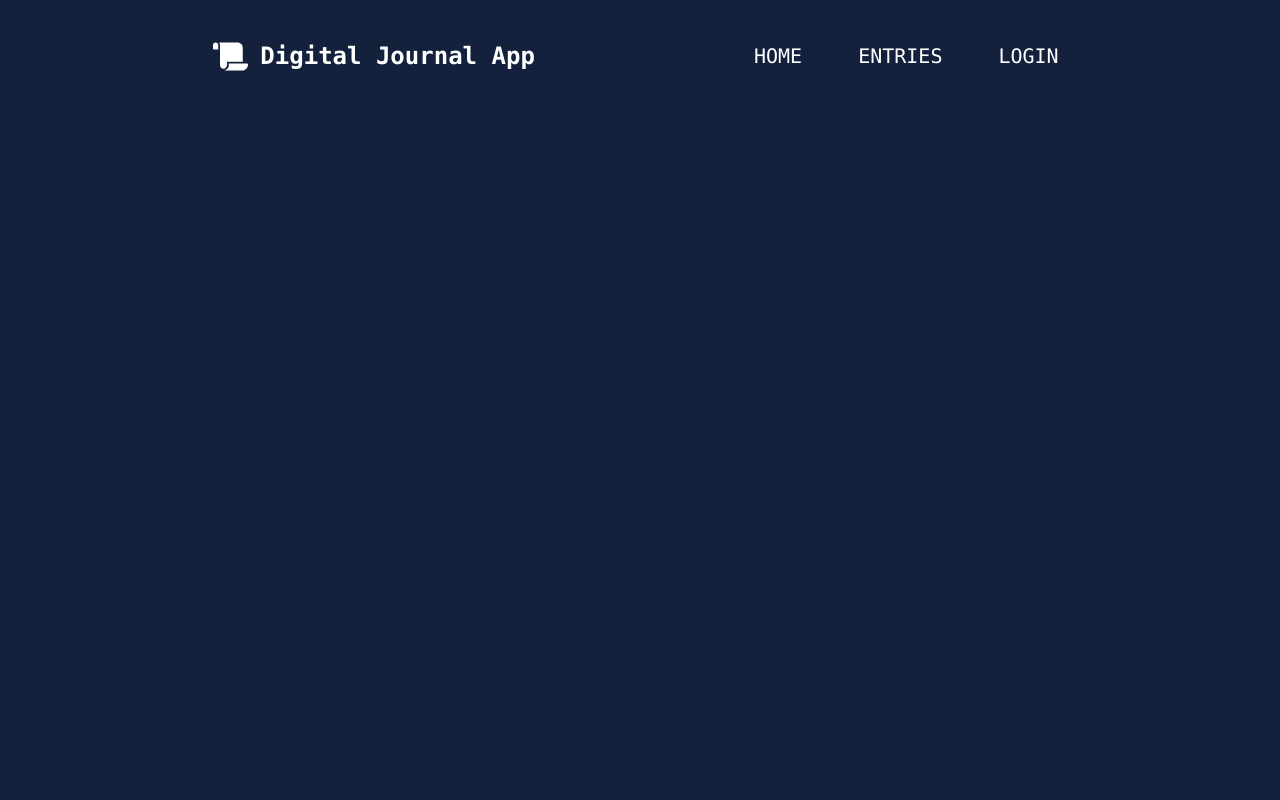
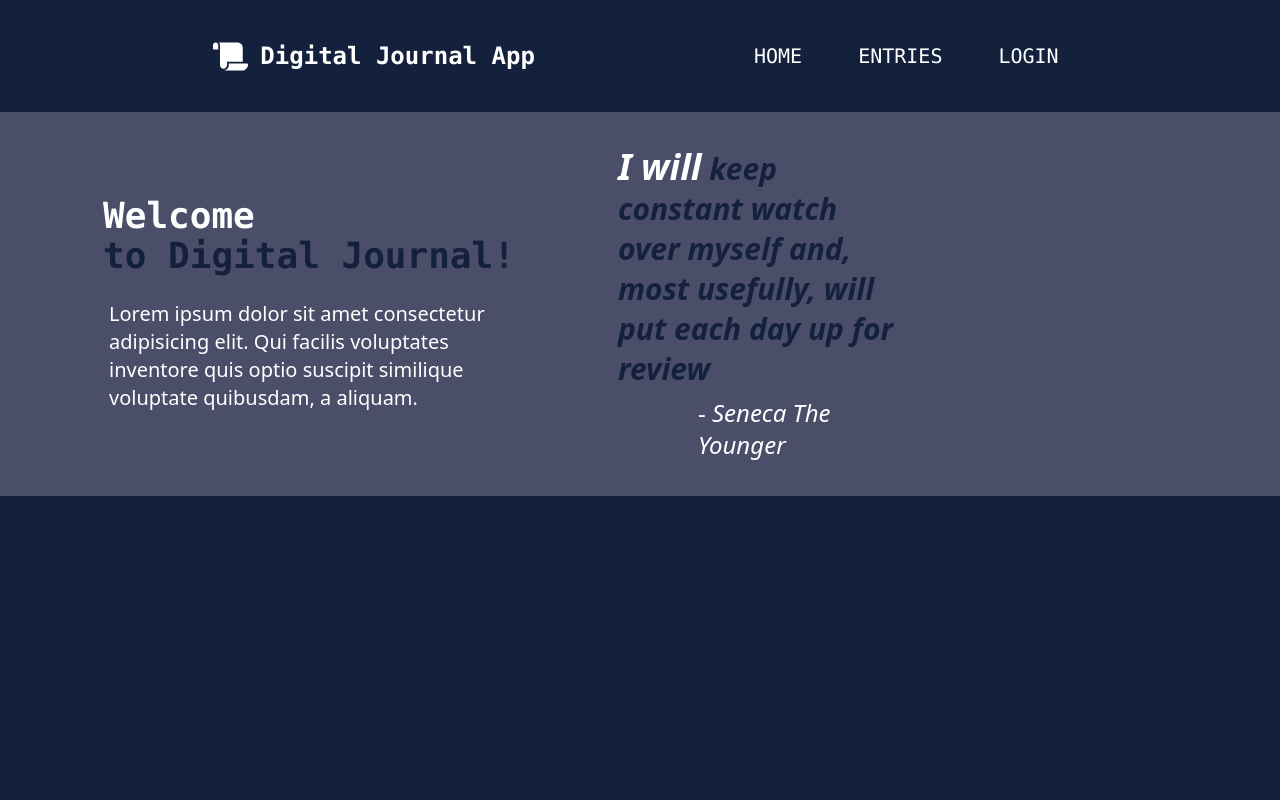
Before and after one commit to Erich08/digital-journal, a Next.js app: page / in a window 1280 px wide. Shown: the top 800 px of the page. Built offline with nearby package versions, Linux system fonts and the light colour scheme.

Commit message:
banner completed

```diff
--- /dev/null
+++ b/pages/components/Banner.js
@@ -0,0 +1,35 @@
+import React from 'react';
+
+const Banner = () => {
+  return (
+    <div className='w-full bg-light-navy h-96 flex'>
+      <div className='flex w-full justify-between items-center'>
+        <div className='w-2/3 flex flex-col items-center gap-6'>
+          <h1 className='text-4xl font-mono font-bold text-navy'>
+            <span className='text-white'>Welcome</span>
+            <br /> to Digital Journal!
+          </h1>
+          <p className='text-xl w-96  text-white mr-4'>
+            Lorem ipsum dolor sit amet consectetur adipisicing elit. Qui facilis
+            voluptates inventore quis optio suscipit similique voluptate
+            quibusdam, a aliquam.
+          </p>
+        </div>
+        <div className='w-96 mr-96'>
+          <p className='text-3xl text-navy font-bold leading-10'>
+            <em>
+              <span className='text-white text-4xl'>I will</span> keep constant
+              watch over myself and, most usefully, will put each day up for
+              review
+            </em>{' '}
+          </p>
+          <p className='ml-20 text-2xl text-white mt-2'>
+            - <em>Seneca The Younger</em>
+          </p>
+        </div>
+      </div>
+    </div>
+  );
+};
+
+export default Banner;
--- a/pages/index.js
+++ b/pages/index.js
@@ -1,4 +1,5 @@
 import Head from 'next/head';
+import Banner from './components/Banner';
 
 export default function Home() {
   return (
@@ -8,6 +9,7 @@ export default function Home() {
         <meta name='description' content='Generated by create next app' />
         <link rel='icon' href='/favicon.ico' />
       </Head>
+      <Banner />
     </div>
   );
 }
--- a/styles/globals.css
+++ b/styles/globals.css
@@ -7,7 +7,6 @@
 }
 
 body {
-  height: 100vh;
   padding: 0;
   margin: 0;
   background-color: #14213d;
```
Also changed, not shown: 1 other file (tests, documents, lock files or other folders).
